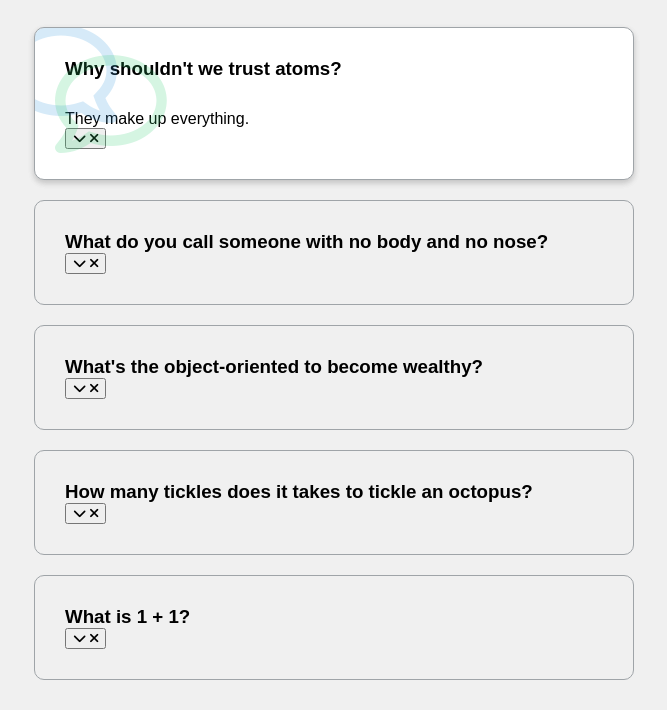
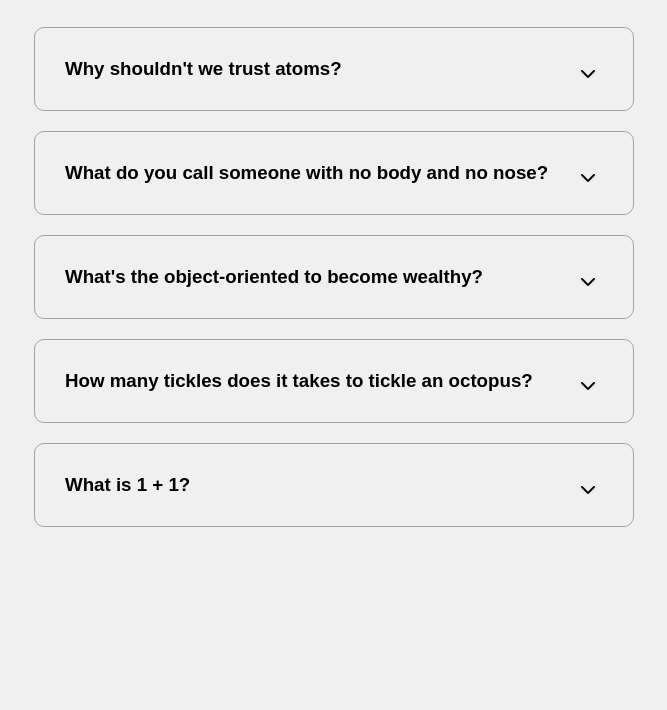
Before and after one commit to AndreiScafi/FAQ-Collapse, a plain HTML site: page index.html in a window 1280 px wide. Shown: the part 90-800 px from the top of the page, without its empty margins (306-973 px from the left). Drawn offline with Linux system fonts and the light colour scheme; a web font is replaced by a local one.

Commit message:
Adding CSS and JavaScript - Adicionando CSS e JavaScript.

```diff
--- a/index.html
+++ b/index.html
@@ -15,7 +15,7 @@
 <body>
     <h1>Frequently Asked Questions</h1>
     <div class="faq-container">
-        <div class="faq active">
+        <div class="faq">
             <h3 class="faq-title">
                 Why shouldn't we trust atoms?
             </h3>
@@ -24,7 +24,7 @@
                 They make up everything.
             </p>
 
-            <button>
+            <button class="faq-toggle">
                 <i class="fas fa-chevron-down"></i>
                 <i class="fas fa-times"></i>
             </button>
@@ -39,7 +39,7 @@
                 Nobody knows.
             </p>
 
-            <button>
+            <button class="faq-toggle">
                 <i class="fas fa-chevron-down"></i>
                 <i class="fas fa-times"></i>
             </button>
@@ -54,7 +54,7 @@
                 inheritance
             </p>
 
-            <button>
+            <button class="faq-toggle">
                 <i class="fas fa-chevron-down"></i>
                 <i class="fas fa-times"></i>
             </button>
@@ -69,7 +69,7 @@
                 ten-tickles.
             </p>
 
-            <button>
+            <button class="faq-toggle">
                 <i class="fas fa-chevron-down"></i>
                 <i class="fas fa-times"></i>
             </button>
@@ -84,7 +84,7 @@
                 Depends on who are you asking.
             </p>
 
-            <button>
+            <button class="faq-toggle">
                 <i class="fas fa-chevron-down"></i>
                 <i class="fas fa-times"></i>
             </button>
--- a/script.js
+++ b/script.js
@@ -0,0 +1,7 @@
+const toggles = document.querySelectorAll('.faq-toggle')
+
+toggles.forEach(toggle => {
+    toggle.addEventListener('click', () => {
+        toggle.parentNode.classList.toggle('active')
+    })
+})
--- a/style.css
+++ b/style.css
@@ -67,3 +67,41 @@ h1 {
 .faq.active .faq-text {
     display: block;
 }
+
+.faq-toggle {
+    background-color: transparent;
+    border: 0;
+    border-radius: 50%;
+    cursor: pointer;
+    display: flex;
+    align-items: center;
+    justify-content: center;
+    font-size: 16px;
+    padding: 0;
+    position: absolute;
+    top: 30px;
+    right: 30px;
+    height: 30px;
+    width: 30px;
+}
+
+.faq-toggle:focus {
+    outline: 0;
+}
+
+.faq-toggle .fa-times {
+    display: none;
+}
+
+.faq.active .faq-toggle .fa-times {
+    display: block;
+    color: white;
+}
+
+.faq.active .faq-toggle .fa-chevron-down {
+    display: none;
+}
+
+.faq.active .faq-toggle {
+    background-color: #9fa4a8;
+}
```
